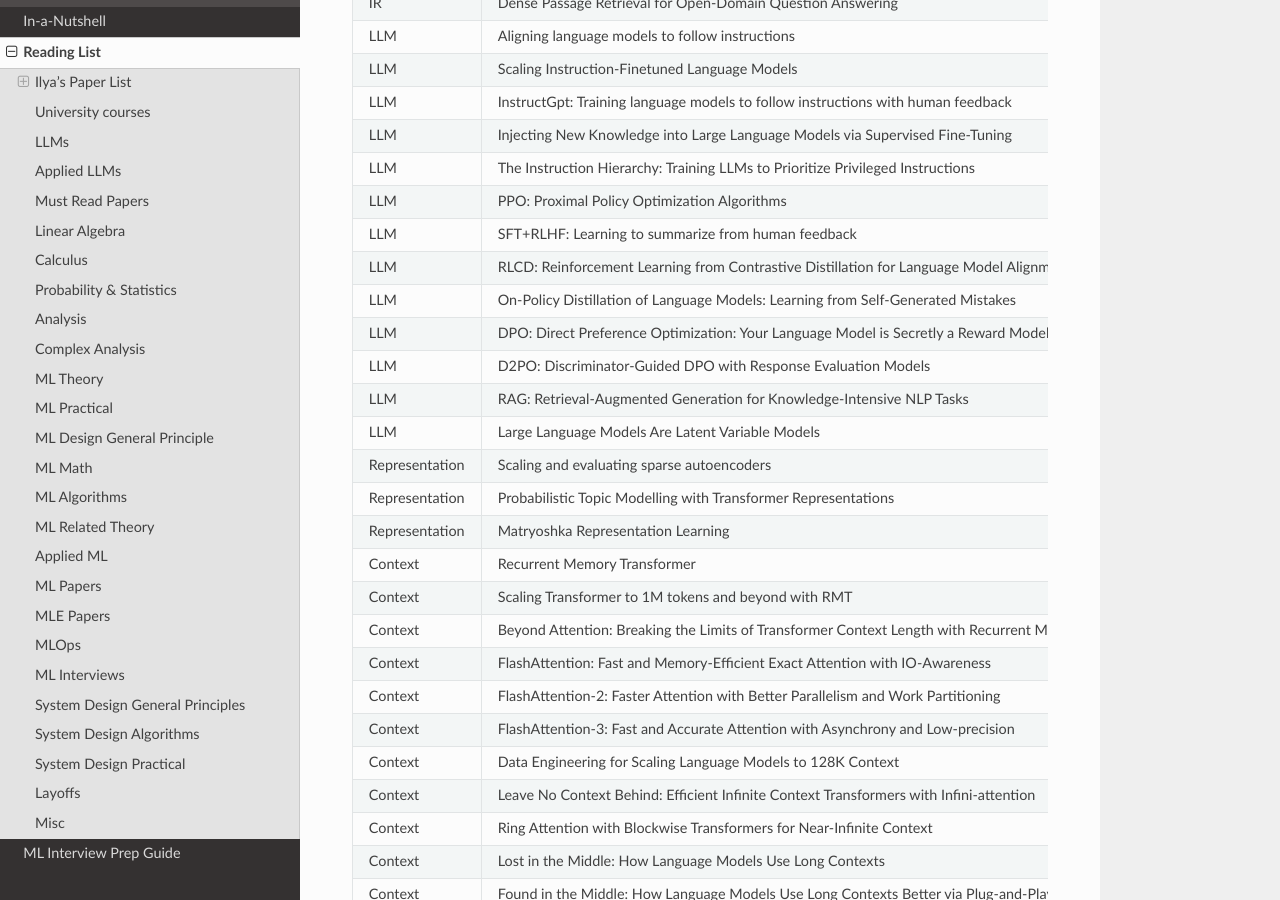
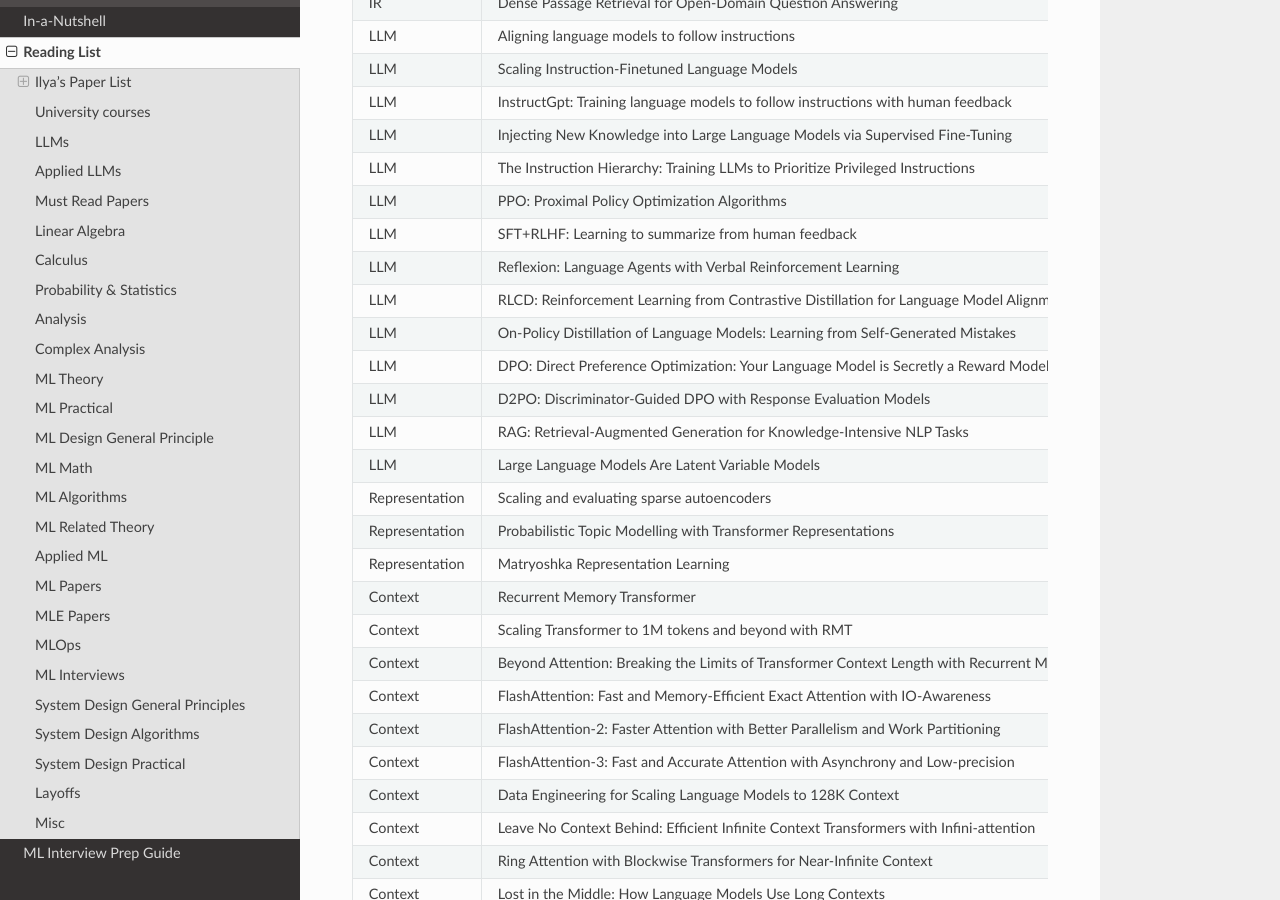
Before and after one commit to uselesstechjunks/leetcode, a Sphinx documentation site: the page built from docs/source/readlist.rst, in a window 1280 px wide and 900 px high, scrolled down 3876 px. Built offline with Sphinx 7.4.7 and the Read the Docs theme 2.0.0, drawn with Linux system fonts in a browser that asks for light colours.

Commit message:
Update readlist.rst (#281)

```diff
--- a/docs/source/readlist.rst
+++ b/docs/source/readlist.rst
@@ -154,6 +154,7 @@ Must Read Papers
 		LLM, The Instruction Hierarchy: Training LLMs to Prioritize Privileged Instructions
 		LLM, PPO: Proximal Policy Optimization Algorithms
 		LLM, SFT+RLHF: Learning to summarize from human feedback
+		LLM, Reflexion: Language Agents with Verbal Reinforcement Learning
 		LLM, RLCD: Reinforcement Learning from Contrastive Distillation for Language Model Alignment
 		LLM, On-Policy Distillation of Language Models: Learning from Self-Generated Mistakes
 		LLM, DPO: Direct Preference Optimization: Your Language Model is Secretly a Reward Model
```
